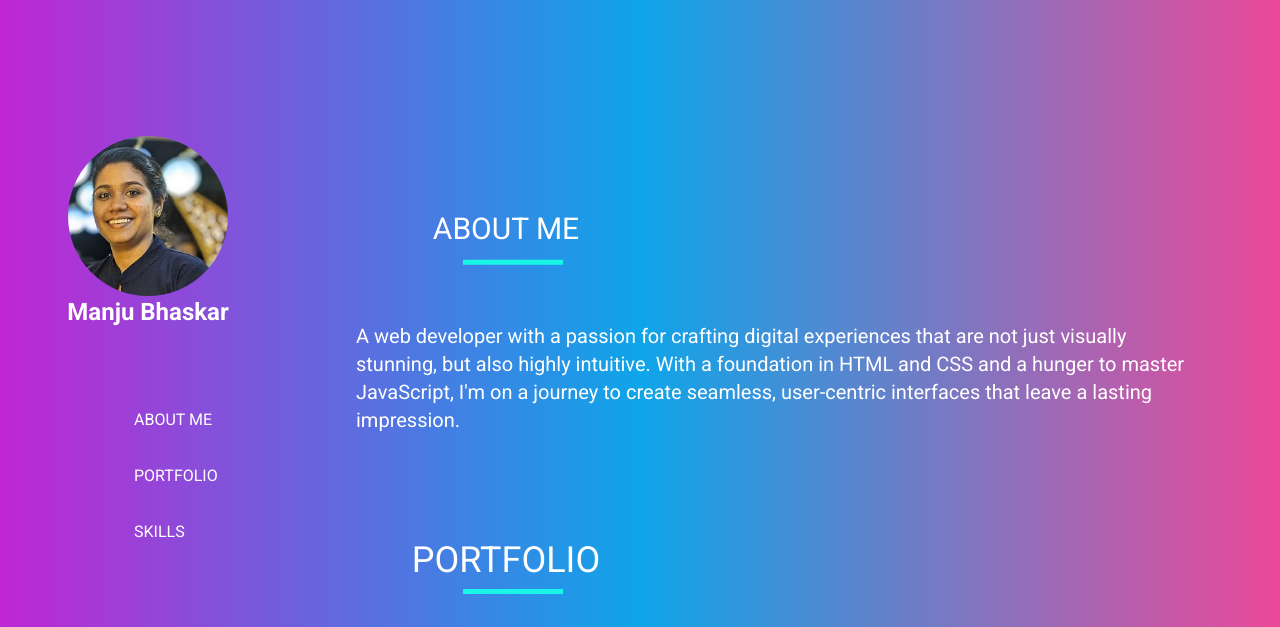
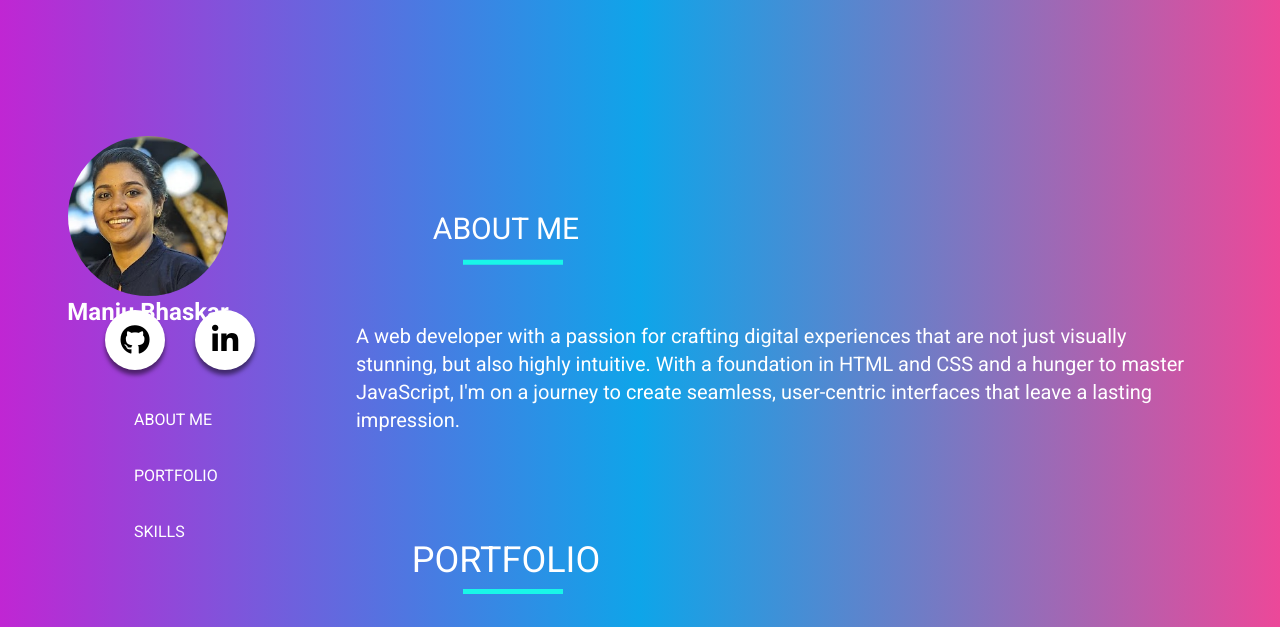
Before and after one commit to manjubhaskar02/Resume, a plain HTML site: page index.html in a window 1280 px wide. Shown: the top 627 px of the page. Drawn offline with nearby package versions, Linux system fonts and the light colour scheme.

Commit message:
updated social icons

```diff
--- a/index.html
+++ b/index.html
@@ -9,6 +9,8 @@
     <link rel="preconnect" href="https://fonts.googleapis.com">
     <link rel="preconnect" href="https://fonts.gstatic.com" crossorigin>
     <link href="https://fonts.googleapis.com/css2?family=Roboto:wght@400;500;700&display=swap" rel="stylesheet">
+    <script src="https://kit.fontawesome.com/66aa7c98b3.js" crossorigin="anonymous"></script>
+
     <title>RESUME</title>
 </head>
 
@@ -21,6 +23,16 @@
                 <img class="w-24 ml-16 lg:ml-0 rounded-full lg:w-40 " src="assets/images/profilepic.png"
                     alt="MANJU BHASKAR">
                 <div class="font-bold text-2xl text-center">Manju Bhaskar</div>
+                <div class="social-menu">
+                    <ul>
+                        <li><a href="https://github.com/sanketbodke" target="blank"><i
+                                    class="fab fa-github"></i></i></a>
+                        </li>
+                        <li><a href="https://www.linkedin.com/in/sanket-bodake-995b5b205/" target="blank"><i
+                                    class="fab fa-linkedin-in"></i></a></li>
+                    </ul>
+                </div>
+
             </div>
 
             <nav class="header py-10">
@@ -176,7 +188,7 @@
                 </div>
             </div>
 
-            <div id="skills" class=" mx-auto md:px-6 py-24 ">
+            <div id="skills" class=" mx-auto md:px-6 lg:pt-32  pb-24 ">
                 <div class="svg-wrapper text-center   ">
                     <svg height="70" width="300">
                         <rect class="rectangle" height="70" width="300" />
@@ -219,6 +231,7 @@
             </div>
 
         </section>
+
     </main>
 
 
--- a/style.css
+++ b/style.css
@@ -6,18 +6,8 @@ html {
     scroll-behavior: smooth;
 }
 
-/* .header { */
-/* background-color: #fff; */
-/* box-shadow: 1px 1px 4px 0 rgba(0, 0, 0, .1); */
-/* position: fixed; */
-/* width: 100%; */
-/* z-index: 3; */
-/* box-shadow: 0 19px 38px rgba(0, 0, 0, 0.3), 0 15px 12px rgba(0, 0, 0, 0.22);
-    padding: 40px; */
-/* } */
 
 .header ul {
-
     overflow: hidden;
 }
 
@@ -34,11 +24,9 @@ html {
     display: inline-block;
     padding: 0px 0px 28px;
     position: relative;
-    /* user-select: none; */
 }
 
 .header .menu-icon .navicon {
-    /* background: linear-gradient(to right, hsl(265.88deg 100% 80%), hsl(335, 100%, 65%)); */
     background: #19f6e8;
     display: block;
     height: 2px;
@@ -67,8 +55,6 @@ html {
     top: -5px;
 }
 
-/* menu btn */
-
 .header .menu-btn {
     display: none;
 }
@@ -93,8 +79,6 @@ html {
 .header .menu-btn:checked~.menu-icon:not(.steps) .navicon:after {
     top: 0;
 }
-
-
 
 .svg-wrapper {
     position: relative;
@@ -266,6 +250,67 @@ html {
     content: "50%";
 }
 
+body {
+    background: #d8d8d8;
+}
+
+.social-menu ul {
+    position: absolute;
+    top: 50%;
+    left: 50%;
+    padding: 0;
+    margin: 0;
+    transform: translate(-50%, -50%);
+    display: flex;
+}
+
+.social-menu ul li {
+    list-style: none;
+    margin: 0 15px;
+}
+
+.social-menu ul li .fab {
+    font-size: 30px;
+    line-height: 60px;
+    transition: .3s;
+    color: #000;
+}
+
+.social-menu ul li .fab:hover {
+    color: #fff;
+}
+
+.social-menu ul li a {
+    position: relative;
+    display: block;
+    width: 60px;
+    height: 60px;
+    border-radius: 50%;
+    background-color: #fff;
+    text-align: center;
+    transition: .6s;
+    box-shadow: 0 5px 4px rgba(0, 0, 0, .5);
+}
+
+.social-menu ul li a:hover {
+    transform: translate(0, -10%);
+}
+
+.social-menu ul li:nth-child(1) a:hover {
+    background-color: rgba(0, 0, 0, 0.829);
+}
+
+.social-menu ul li:nth-child(2) a:hover {
+    background-color: #E4405F;
+}
+
+.social-menu ul li:nth-child(3) a:hover {
+    background-color: #0077b5;
+}
+
+.social-menu ul li:nth-child(4) a:hover {
+    background-color: #000;
+}
 
 /* ////........Media Query........//// */
 
```
